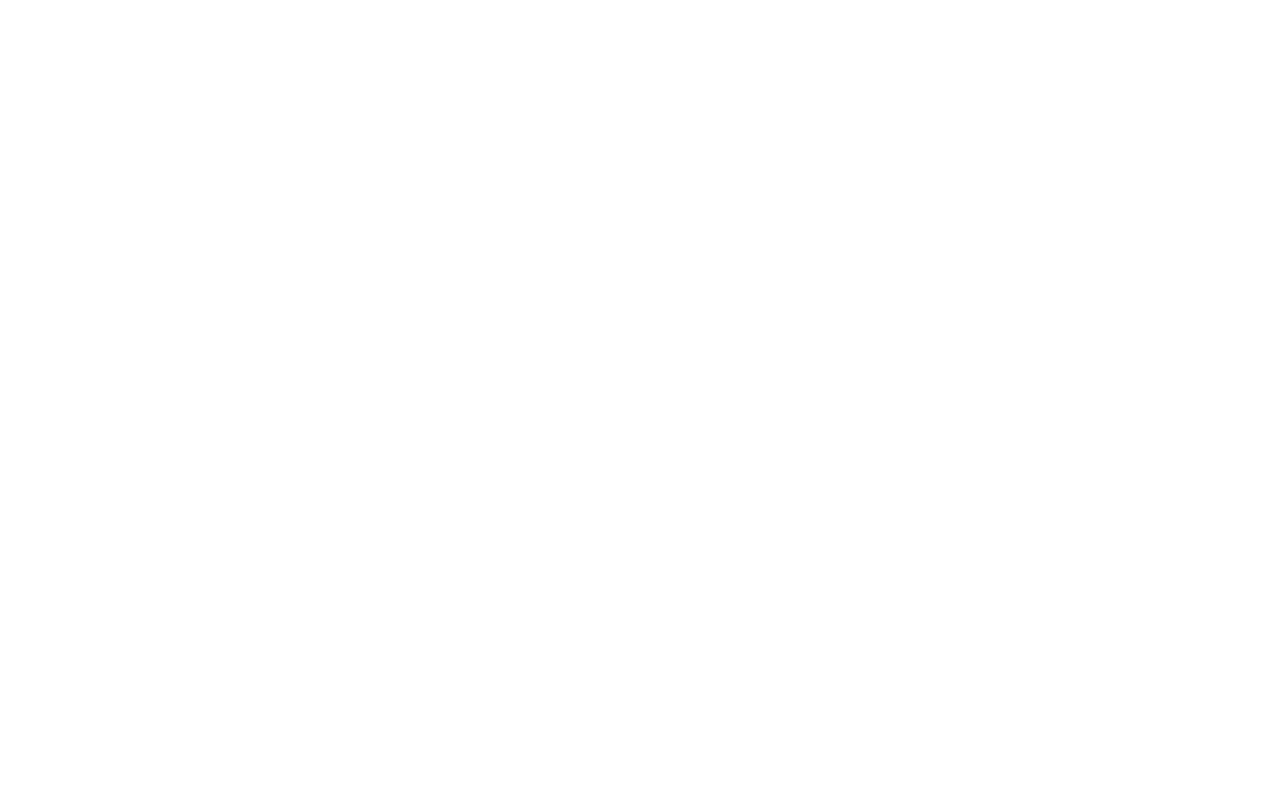
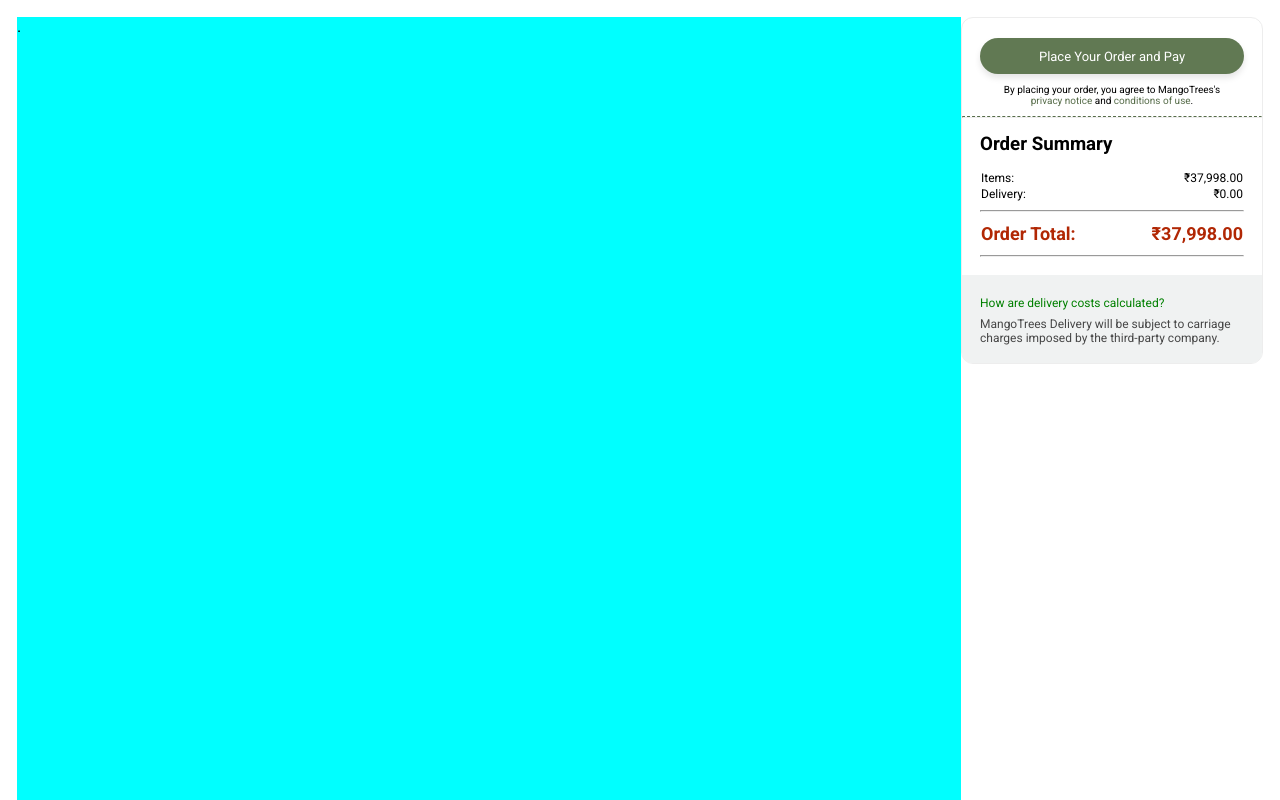
Before and after one commit to abhiram418/mangotrees-UI, an Angular app: page /checkout in a window 1280 px wide. Before the commit this address led to /. Shown: the top 800 px of the page. Built offline with nearby package versions, Linux system fonts and the light colour scheme.

Commit message:
added the proceed-to-check-out

```diff
--- /dev/null
+++ b/src/app/Product/check-out-page/check-out-page.component.css
@@ -0,0 +1,147 @@
+.check-out-page{
+    height: 100% !important;
+    width: 100%;
+    position: absolute;
+    left: 0;
+    right: 0;
+    top: 0;
+}
+.check-out-component{
+    width: calc(100%-34px);
+    padding: 17px;
+    display: flex;
+    justify-content: space-between;
+}
+.blur{
+    border-radius: 12px;
+    border: 1.5px solid rgb(237, 237, 237);
+}
+
+
+.check-out-all-items{
+    height: 1000px;
+    width: 100%;
+    background-color: aqua;
+}
+
+
+.proceed-to-check-out{
+    height: fit-content;
+    width: 300px;
+    /* background-color: lightcoral; */
+}
+
+.proceed-to-payment{
+    height: fit-content;
+    padding-top: 10px;
+    padding-inline: 18px;
+    margin-top: 10px;
+    text-align: center;
+    font-size: 12px;
+    /* background-color: aquamarine; */
+}
+.proceed-to-payment-info{
+    padding-top: 10px;
+    padding-bottom: 10px;
+    font-size: 10px;
+}
+.proceed-to-payment-info a{
+    cursor: pointer;
+    color: #576d4a;
+}
+.proceed-to-payment-info a:hover, .proceed-to-payment-info a:active{
+    text-decoration-line: underline;
+    color: #576d4a;
+}
+
+
+.proceed-to-payment-button{
+    height: 36px;
+    width: 100%;
+    display: flex;
+    flex-direction: column;
+    justify-content: center;
+    border-radius: 24px;
+    outline: 0px;
+    cursor: pointer;
+    user-select: none;
+    box-shadow: 0 4px 6px rgba(0, 0, 0, 0.1);
+    transition: 1s;
+    color: white;
+    background-color: #617953;
+}
+.proceed-to-payment-button:active{
+    background-color: #576d4a;
+    transform: scale(0.95);
+    transition: 0.5s;
+}
+.proceed-to-payment-button p{
+    margin: 0px;
+    font-size: 13px;
+    text-align: center;
+}
+
+
+
+
+.order-summary{
+    padding-top: 5px;
+    padding-bottom: 10px;
+    padding-inline: 18px;
+    /* background-color: antiquewhite; */
+}
+.order-summary h3{
+    margin-top: 10px;
+    margin-bottom: 15px;
+}
+table {
+    width: 100%;
+    border-collapse: collapse;
+}
+td{
+    font-size: 12px;
+}
+.order-summary-value{
+    float: right;
+}
+.order-total td{
+    padding-top: 3px;
+    padding-bottom: 3px;
+    font-size: 18px;
+    font-weight: bold;
+    color: #b12704;
+}
+
+
+
+.delivery-cost{
+    height: fit-content;
+    padding-top: 21px;
+    padding-bottom: 18px;
+    user-select: none;
+    border-bottom-left-radius: 10px;
+    border-bottom-right-radius: 10px;
+    background-color: #f0f2f2;
+}
+.delivery-cost p{
+    margin: 0px;
+    padding-inline: 18px;
+    font-size: 12px;
+}
+
+
+
+
+
+
+@media (max-width: 750px){
+    .check-out-component{
+        flex-direction: column;
+        justify-content: center;
+        align-items: center;
+    }
+
+    .proceed-to-check-out{
+        margin-top: 25px;
+    }
+}
--- /dev/null
+++ b/src/app/Product/check-out-page/check-out-page.component.html
@@ -0,0 +1,52 @@
+<div class="check-out-page roboto-regular">
+    <div class="check-out-component">
+        <div class="check-out-all-items">
+            .
+        </div>
+        <div>
+            <div class="proceed-to-check-out blur">
+                <div class="proceed-to-payment">
+                    <div>
+                        <div class="proceed-to-payment-button">
+                            <p>Place Your Order and Pay</p>
+                        </div>
+                        <div class="proceed-to-payment-info">
+                            By placing your order, you agree to MangoTrees's <br>
+                            <a>privacy notice</a> and <a>conditions of use</a>.
+                        </div>
+                    </div>
+                </div>
+                <hr style="margin: 0px;border-top: 1px dashed #576d4a;">
+                <div class="order-summary">
+                    <h3>Order Summary</h3>
+                    <table>
+                        <tbody>
+                            <tr>
+                                <td>Items:</td>
+                                <td class="order-summary-value">₹37,998.00</td>
+                            </tr>
+                            <tr>
+                                <td>Delivery:</td>
+                                <td class="order-summary-value">₹0.00</td>
+                            </tr>
+                        </tbody>
+                    </table>
+                    <hr>
+                    <table>
+                        <tbody>
+                            <tr class="order-total">
+                                <td>Order Total:</td>
+                                <td class="order-summary-value">₹37,998.00</td>
+                            </tr>
+                        </tbody>
+                    </table>
+                    <hr>
+                </div>
+                <div class="delivery-cost">
+                    <p style="padding-bottom: 7px;color: green;cursor: pointer;">How are delivery costs calculated?</p>
+                    <p style="color: rgb(71, 71, 71);">MangoTrees Delivery will be subject to carriage charges imposed by the third-party company.</p>
+                </div>
+            </div>
+        </div>
+    </div>
+</div>
--- a/src/app/app.routes.ts
+++ b/src/app/app.routes.ts
@@ -13,13 +13,15 @@
 import { OTPComponent } from './Customer/otp/otp.component';
 import { ResetPasswordComponent } from './Customer/reset-password/reset-password.component';
 import { ProductViewComponent } from './Product/product-view/product-view.component';
+import { CheckOutPageComponent } from './Product/check-out-page/check-out-page.component';
 
 export const routes: Routes = [
-    {path:'', redirectTo:'product/1', pathMatch:'full'},
+    {path:'', redirectTo:'checkout', pathMatch:'full'},
     {path:'comingSoon', component:ComingSoonPageComponent},
 
     {path:'home', component:HomePageComponent},
     {path:'product/:ProductID', component:ProductViewComponent},
+    {path:'checkout', component:CheckOutPageComponent},
 
     {path:'signup', component:SigninUpPageComponent},
     {path:'login', component:LoginPageComponent},
```
Also changed, not shown: src/app/Product/check-out-page/check-out-page.component.ts (added, +12 -0 lines).
